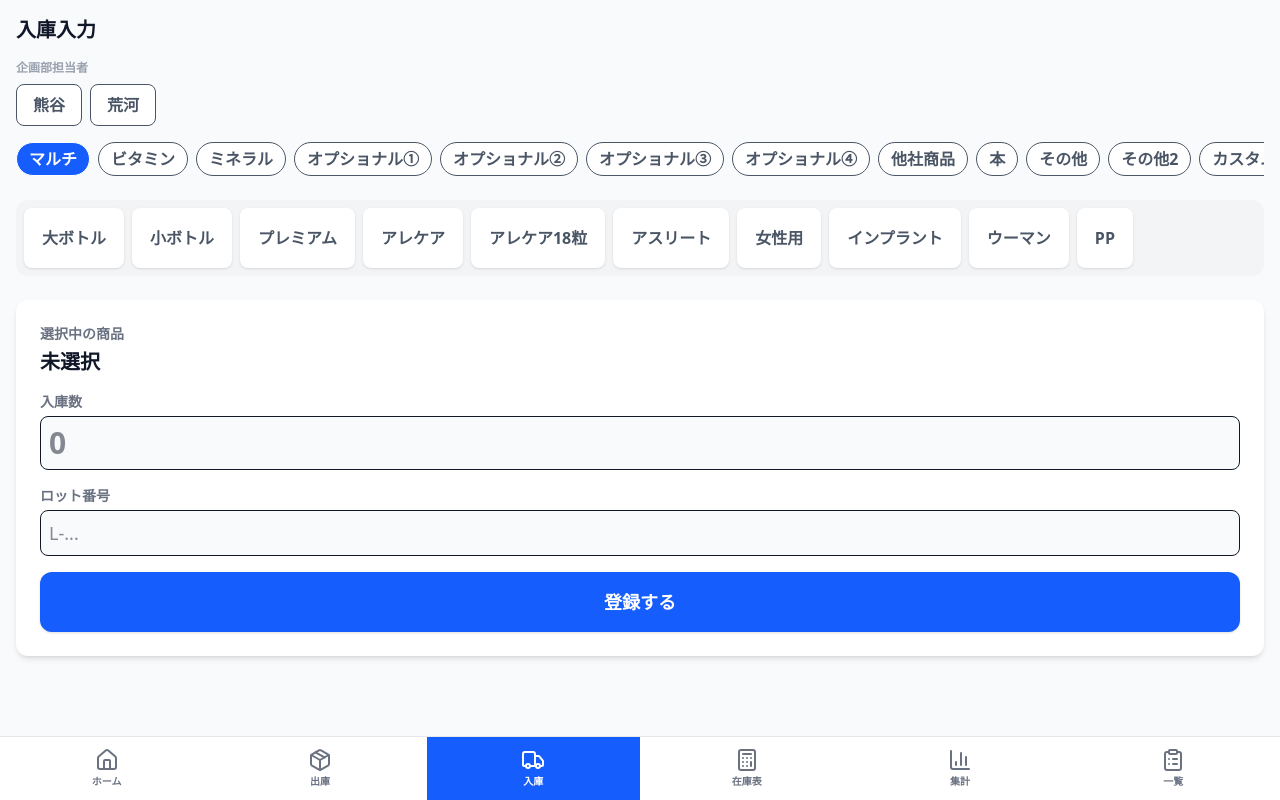
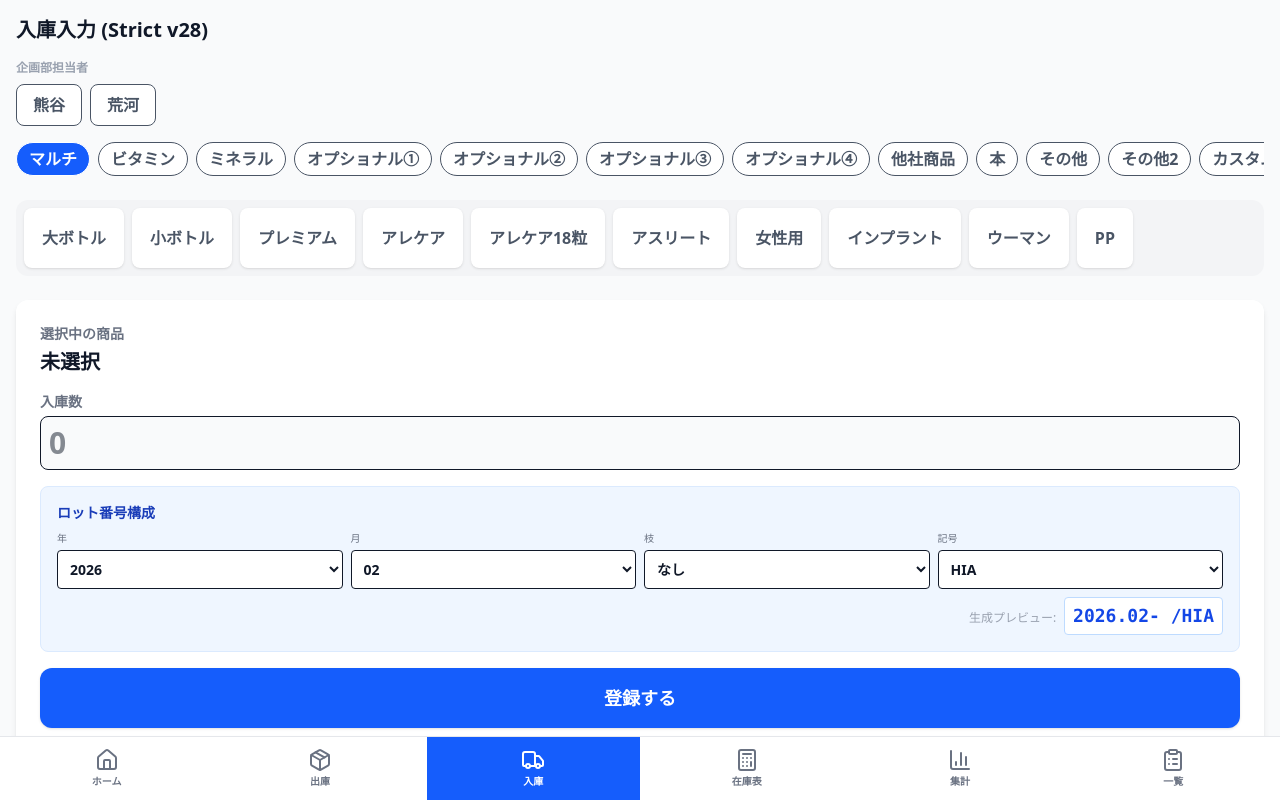
Before and after one commit to y-araki-max/inventory-antigravity, a React (Vite) app in the folder frontend/: page /inbound in a window 1280 px wide. Built offline with nearby package versions, Linux system fonts and the light colour scheme.

Commit message:
fix: STRICT v28.0 - Smart Lot Input UI

```diff
--- a/frontend/src/pages/Inbound.jsx
+++ b/frontend/src/pages/Inbound.jsx
@@ -1,8 +1,26 @@
-import React, { useState } from 'react';
+import React, { useState, useEffect } from 'react';
 import axios from 'axios';
 import { STAFF_LIST, CATEGORIES, PRODUCTS } from '../data';
 import { BigButton } from '../components/BigButton';
 import { storage } from '../utils/storage';
+
+const FACTORY_LIST = [
+    'HIA', 'HIB', 'HIC', 'HID', 'HIE', 'HIF', 'HIG', 'HIH',
+    'HAA', 'HAB', 'HAC',
+    'HPA', 'HPB',
+    'HLA', 'HLB', 'HLC',
+    'HCA', 'HCB',
+    'HSA', 'HSB',
+    'HPC', 'HPE',
+    'HBA', 'HBB', 'HBC', 'HBD',
+    'HNA',
+    'HKA', 'HKB',
+    'HRA', 'HRB',
+    'HMA',
+    'HYA', 'HYB',
+    'HHA', 'HHB',
+    'HTA'
+];
 
 export default function Inbound() {
     const [selectedStaff, setSelectedStaff] = useState('');
@@ -10,14 +28,32 @@ export default function Inbound() {
     const [selectedProduct, setSelectedProduct] = useState(null);
 
     const [quantity, setQuantity] = useState('');
+
+    // SMART LOT INPUT STATES
+    const currentYear = new Date().getFullYear();
+    const [lotYear, setLotYear] = useState(currentYear);
+    const [lotMonth, setLotMonth] = useState(String(new Date().getMonth() + 1).padStart(2, '0'));
+    const [lotBranch, setLotBranch] = useState(' '); // Default space (No Branch)
+    const [lotFactory, setLotFactory] = useState(FACTORY_LIST[0]);
+
     const [lotNo, setLotNo] = useState('');
+
+    // Auto-generate LotNo
+    useEffect(() => {
+        // Format: [Year].[Month]-[Branch]/[Factory]
+        // If Branch is ' ', it becomes "- /"
+        const branchPart = lotBranch === ' ' ? ' ' : lotBranch;
+        const formatted = `${lotYear}.${lotMonth}-${branchPart}/${lotFactory}`;
+        setLotNo(formatted);
+    }, [lotYear, lotMonth, lotBranch, lotFactory]);
 
     const handleSubmit = async () => {
         if (!selectedStaff) return alert('担当者を選んでください');
         if (!selectedProduct) return alert('商品を選んでください');
         if (!quantity) return alert('数量を入れてください');
+        if (!lotNo) return alert('ロット番号が生成されていません');
 
-        if (!window.confirm('入庫登録しますか？')) return;
+        if (!window.confirm(`以下の内容で入庫登録しますか？\n\n商品: ${selectedProduct.name}\n数量: ${quantity}\nロット: ${lotNo}`)) return;
 
         try {
             const data = {
@@ -30,7 +66,7 @@ export default function Inbound() {
                 productId: selectedProduct.id,
                 category: selectedProduct.category,
                 quantity: parseInt(quantity),
-                lotNo: lotNo,
+                lotNo: lotNo, // Saved as strict format
             };
 
             // API送信
@@ -43,7 +79,9 @@ export default function Inbound() {
 
             // クリア
             setQuantity('');
-            setLotNo('');
+            // Reset Lot to defaults? Keep for convenience? Let's reset.
+            // setLotYear(currentYear);
+            // setLotMonth(...);
             setSelectedProduct(null);
 
         } catch (error) {
@@ -56,7 +94,7 @@ export default function Inbound() {
 
     return (
         <div className="pb-24 p-4">
-            <h1 className="text-xl font-bold mb-4">入庫入力</h1>
+            <h1 className="text-xl font-bold mb-4">入庫入力 (Strict v28)</h1>
 
             {/* スタッフ選択 */}
             <div className="mb-4">
@@ -122,15 +160,75 @@ export default function Inbound() {
                     />
                 </div>
 
-                <div>
-                    <label className="block text-sm font-bold text-gray-500 mb-1">ロット番号</label>
-                    <input
-                        type="text"
-                        value={lotNo}
-                        onChange={e => setLotNo(e.target.value)}
-                        className="w-full text-lg p-2 border rounded-lg bg-gray-50"
-                        placeholder="L-..."
-                    />
+                {/* SMART LOT INPUT */}
+                <div className="bg-blue-50 p-4 rounded-lg border border-blue-100">
+                    <label className="block text-sm font-bold text-blue-800 mb-2">ロット番号構成</label>
+
+                    <div className="grid grid-cols-4 gap-2 mb-2">
+                        {/* YEAR */}
+                        <div>
+                            <span className="text-[10px] text-gray-500 block mb-1">年</span>
+                            <select
+                                value={lotYear}
+                                onChange={(e) => setLotYear(e.target.value)}
+                                className="w-full text-sm font-bold p-2 border rounded bg-white"
+                            >
+                                {[0, 1, 2, 3, 4].map(i => (
+                                    <option key={i} value={currentYear + i}>{currentYear + i}</option>
+                                ))}
+                            </select>
+                        </div>
+
+                        {/* MONTH */}
+                        <div>
+                            <span className="text-[10px] text-gray-500 block mb-1">月</span>
+                            <select
+                                value={lotMonth}
+                                onChange={(e) => setLotMonth(e.target.value)}
+                                className="w-full text-sm font-bold p-2 border rounded bg-white"
+                            >
+                                {['01', '02', '03', '04', '05', '06', '07', '08', '09', '10', '11', '12'].map(m => (
+                                    <option key={m} value={m}>{m}</option>
+                                ))}
+                            </select>
+                        </div>
+
+                        {/* BRANCH */}
+                        <div>
+                            <span className="text-[10px] text-gray-500 block mb-1">枝</span>
+                            <select
+                                value={lotBranch}
+                                onChange={(e) => setLotBranch(e.target.value)}
+                                className="w-full text-sm font-bold p-2 border rounded bg-white"
+                            >
+                                <option value=" ">なし</option>
+                                {['A', 'B', 'C', 'D', 'E', 'F'].map(b => (
+                                    <option key={b} value={b}>{b}</option>
+                                ))}
+                            </select>
+                        </div>
+
+                        {/* FACTORY */}
+                        <div>
+                            <span className="text-[10px] text-gray-500 block mb-1">記号</span>
+                            <select
+                                value={lotFactory}
+                                onChange={(e) => setLotFactory(e.target.value)}
+                                className="w-full text-sm font-bold p-2 border rounded bg-white"
+                            >
+                                {FACTORY_LIST.map(f => (
+                                    <option key={f} value={f}>{f}</option>
+                                ))}
+                            </select>
+                        </div>
+                    </div>
+
+                    <div className="mt-2 text-right">
+                        <span className="text-xs text-gray-400 mr-2">生成プレビュー:</span>
+                        <span className="font-mono font-bold text-lg text-blue-700 bg-white px-2 py-1 rounded border border-blue-200 inline-block">
+                            {lotNo}
+                        </span>
+                    </div>
                 </div>
 
                 <BigButton onClick={handleSubmit} variant="primary">
```
